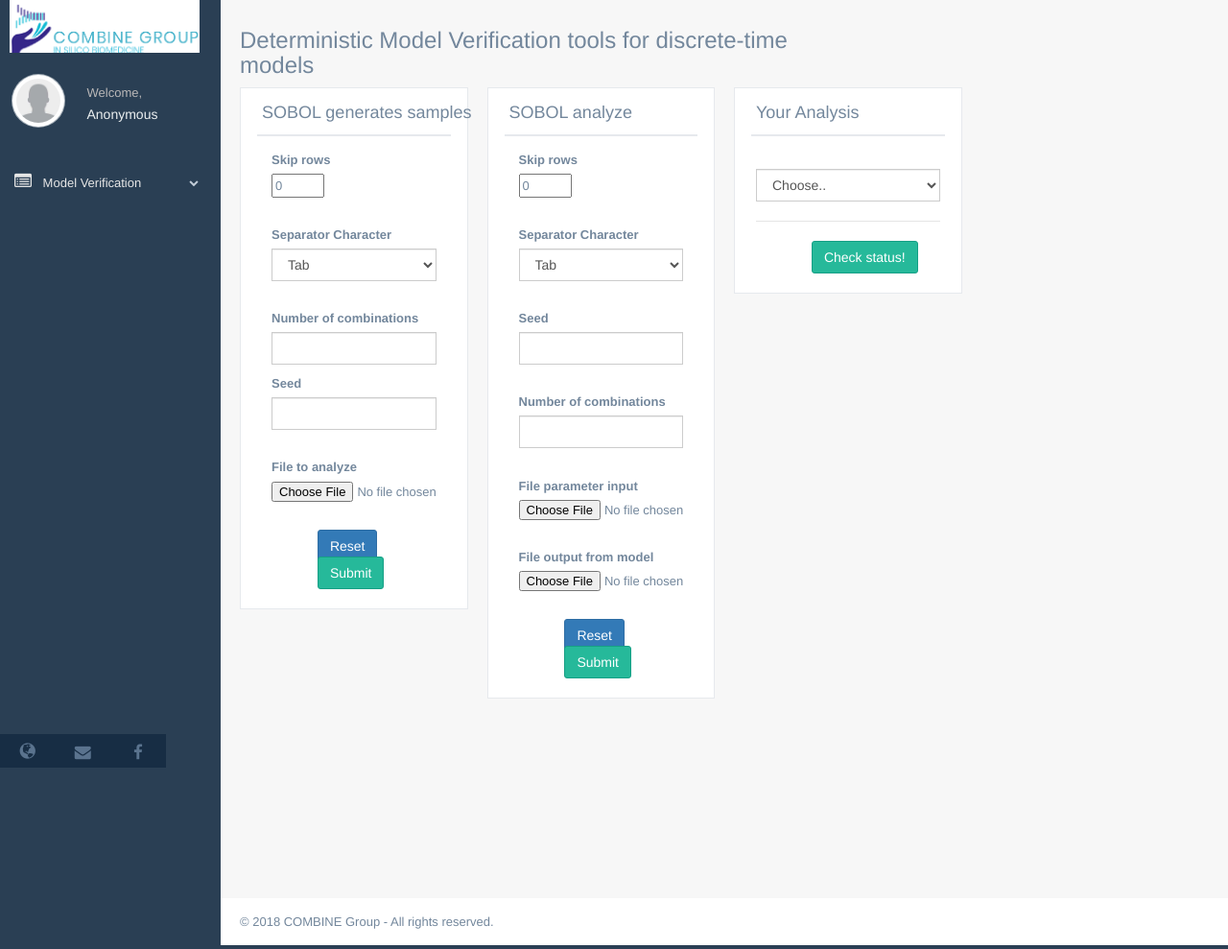
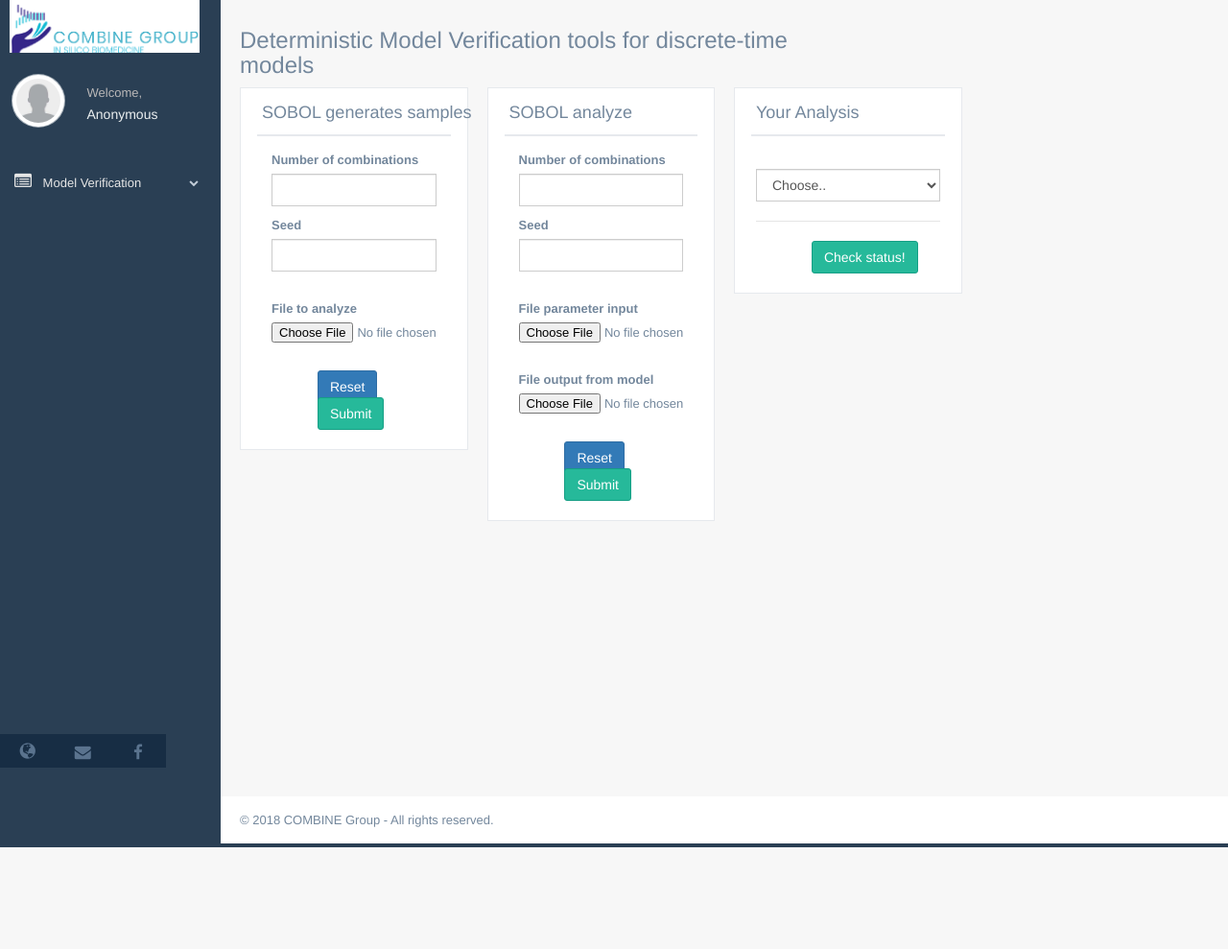
Before and after one commit to COMBINE-Group/docker_verify, a Django app: page /verify_sobol_analysis/ in a window 1280 px wide. Shown: the whole page at 96% size. After the commit the page ends 883 px from the top, so only its background shows below. Run offline with Django 3.2, Linux system fonts and the light colour scheme; some libraries are stand-ins or nearby versions.

Commit message:
add sobol generate sample
minor fix

```diff
--- a/requirements.txt
+++ b/requirements.txt
@@ -12,3 +12,4 @@ scikit-optimize~=0.8.1
 pandas~=1.2.0
 scipy~=1.6.0
 scikit-learn~=0.24.1
+SALib
--- a/verify/static/js/function_verify_sobol.js
+++ b/verify/static/js/function_verify_sobol.js
@@ -12,8 +12,6 @@ $(document).ready(function () {
         //nascondo i div per i plot
         $('.divPlot').attr('style', 'visibility: hidden;');
         $('.divPrintPlot').attr('style', 'visibility: hidden;');
-        let number_skip_row = $("input[name=number_skip_row_sobol]").val()
-        let char_sep = $('select[name=char_sep_sobol]').val();
         let number_combinations = $("#number_combinations_sobol").val()
         let seed = $("#seed").val()
 
@@ -33,8 +31,6 @@ $(document).ready(function () {
                 data.append("file", file);
             });
             data.append("csrfmiddlewaretoken", csrf_token)
-            data.append("number_skip_row", number_skip_row)
-            data.append("char_sep", char_sep)
             data.append("number_combinations", number_combinations)
             data.append("seed", seed)
             data.append("name_analysis", 'sobol_generates_samples')
@@ -87,8 +83,6 @@ $(document).ready(function () {
         //nascondo i div per i plot
         $('.divPlot').attr('style', 'visibility: hidden;');
         $('.divPrintPlot').attr('style', 'visibility: hidden;');
-        let number_skip_row = $("input[name=number_skip_row_analyze]").val()
-        let char_sep = $('select[name=char_sep_analyze]').val();
         let seed = $("#seed_analyze").val()
         let number_combinations = $("#number_combinations_sobol").val()
 
@@ -112,8 +106,6 @@ $(document).ready(function () {
                 data.append("files_output_model", file);
             });
             data.append("csrfmiddlewaretoken", csrf_token)
-            data.append("number_skip_row", number_skip_row)
-            data.append("char_sep", char_sep)
             data.append("seed", seed)
             data.append("number_combinations", number_combinations)
             data.append("name_analysis", 'sobol_analyze')
--- a/verify/templates/verify/verify_sobol_gen.html
+++ b/verify/templates/verify/verify_sobol_gen.html
@@ -25,31 +25,6 @@
                         <div class="x_content">
                             <form action="#" method="POST" name="form_virtual" id="fileUploadForm"
                                   class="form-horizontal form-label-left input_mask" enctype="multipart/form-data">
-                                <div class="form-group">
-                                    <div class="col-md-12 col-sm-12 col-xs-12">
-                                        <label>Skip rows</label>
-                                    </div>
-                                    <div class="col-md-12 col-sm-12 col-xs-12">
-                                        <input type="number" name="number_skip_row_sobol"
-                                               required="required" min="0"
-                                               max="20" step="1" value="0">
-                                    </div>
-                                </div>
-                                <br/>
-                                <div class="form-group">
-                                    <div class="col-md-12 col-sm-12 col-xs-12">
-                                        <label>Separator Character </label>
-                                    </div>
-                                    <div class="col-md-12 col-sm-12 col-xs-12">
-                                        <select name="char_sep_sobol" class="form-control" required>
-                                            <option value="tab">Tab</option>
-                                            <option value="comma">Comma</option>
-                                            <option value="semicol">Semicolon</option>
-                                            <option value="space">Space</option>
-                                        </select>
-                                    </div>
-                                </div>
-                                <br/>
                                 <div class="form-group">
                                     <div class="col-md-12 col-sm-12 col-xs-12">
                                         <label>Number of combinations</label>
@@ -103,31 +78,17 @@
                         <div class="x_content">
                             <form action="#" method="POST" name="form_virtual" id="fileUploadForm"
                                   class="form-horizontal form-label-left input_mask" enctype="multipart/form-data">
+
                                 <div class="form-group">
                                     <div class="col-md-12 col-sm-12 col-xs-12">
-                                        <label>Skip rows</label>
+                                        <label>Number of combinations</label>
                                     </div>
                                     <div class="col-md-12 col-sm-12 col-xs-12">
-                                        <input type="number" name="number_skip_row_analyze"
-                                               required="required" min="0"
-                                               max="20" step="1" value="0">
+                                        <input type="text" id="number_combinations_sobol"
+                                               name="number_combinations_sobol"
+                                               class="form-control" required>
                                     </div>
                                 </div>
-                                <br/>
-                                <div class="form-group">
-                                    <div class="col-md-12 col-sm-12 col-xs-12">
-                                        <label>Separator Character </label>
-                                    </div>
-                                    <div class="col-md-12 col-sm-12 col-xs-12">
-                                        <select name="char_sep_analyze" class="form-control" required>
-                                            <option value="tab">Tab</option>
-                                            <option value="comma">Comma</option>
-                                            <option value="semicol">Semicolon</option>
-                                            <option value="space">Space</option>
-                                        </select>
-                                    </div>
-                                </div>
-                                <br/>
                                 <div class="form-group">
                                     <div class="col-md-12 col-sm-12 col-xs-12">
                                         <label>Seed</label>
@@ -135,17 +96,6 @@
                                     <div class="col-md-12 col-sm-12 col-xs-12">
                                         <input type="text" id="seed_analyze"
                                                name="seed_analyze"
-                                               class="form-control" required>
-                                    </div>
-                                </div>
-                                <br/>
-                                <div class="form-group">
-                                    <div class="col-md-12 col-sm-12 col-xs-12">
-                                        <label>Number of combinations</label>
-                                    </div>
-                                    <div class="col-md-12 col-sm-12 col-xs-12">
-                                        <input type="text" id="number_combinations_sobol"
-                                               name="number_combinations_sobol"
                                                class="form-control" required>
                                     </div>
                                 </div>
@@ -260,7 +210,7 @@
         let appname = "{{ appname }}";
         let user_username = "Anonymous";
         let url_check_simulations = "{% url 'check-simulations-verify' %}";
-        let url_run_sobol_analysis = "{% url 'sobol-analysis' %}";
+        let url_run_sobol_analysis = "{% url 'sobol_generates_sample' %}";
         let url_run_sobol_analyze = "{% url 'sobol-analyze' %}";
         let url_read_info = "{% url 'read-info-simulation-verify' %}";
         let csrf_token = "{{ csrf_token }}"
--- a/verify/urls.py
+++ b/verify/urls.py
@@ -9,8 +9,8 @@ urlpatterns = [
     path('runSmoothness_analysis/', views.smoothness_analysis, name='run-smoothness_analysis'),
     path('checkSimulationVerify/', views.check_simulations, name='check-simulations-verify'),
     path('readInfoSimulationVerify/', views.read_info_simulation, name='read-info-simulation-verify'),
-    # path('runSobol_analysis/', views.sobol_analysis, name='sobol-analysis'),
-    # path('runSobol_analyze/', views.sobol_analyze, name='sobol-analyze'),
+    path('runSobol_analysis/', views.sobol_generates_sample, name='sobol_generates_sample'),
+    path('runSobol_analyze/', views.sobol_analyze, name='sobol-analyze'),
     path('verify_lhs-prcc/', views.verify_lhs_prcc, name='verify_lhs_prcc'),
 
 ]
--- a/verify/views.py
+++ b/verify/views.py
@@ -1,12 +1,14 @@
 from django.conf import settings
 from django.shortcuts import render
 from utilities.tools import check_status_simulation, check_content_type, create_simulation_folder, \
-    get_plot_trends_convergence_corr, save_and_convert_files, existence_and_unique_analysis, run_smoothness_analysis
+    get_plot_trends_convergence_corr, save_and_convert_files, existence_and_unique_analysis, run_smoothness_analysis, \
+    run_sobol_analysis
 from django.http import JsonResponse
 import shutil
 import os
 import threading
 import pandas as pd
+import numpy as np
 
 
 def verify_lhs_prcc(response):
@@ -138,3 +140,38 @@ def smoothness_analysis(request):
         else:
             return JsonResponse({'status': 0, 'type': 'error', 'title': 'Error!',
                                  'mess': 'There was a problem during execution!'})
+
+
+def sobol_generates_sample(request):
+    if request.method == 'POST':
+        if len(request.FILES.getlist('file')) == 1:
+            if check_content_type(request.FILES.getlist('file'), 'text/csv,application/octet-stream'):
+
+                create_simulation_folder(settings.MEDIA_DIR_VERIFY, 'Anonymous', request.POST['name_analysis'])
+                new_list_files, sep = save_and_convert_files(request.FILES.getlist('file'), os.getcwd())
+
+                n_combinations = request.POST['number_combinations']
+
+                params = run_sobol_analysis(new_list_files[0], int(n_combinations), int(request.POST['seed']))
+
+                np.savetxt('out.txt', params)
+                path = os.path.join(os.getcwd(), 'out.txt')
+                path_out = path.split('/')[-6:]
+                out = '/'.join(path_out)
+
+                link = request.scheme + '://' + request.get_host() + '/' + out
+                os.chdir(settings.BASE_DIR_VERIFY)
+
+                return JsonResponse({'status': 1, 'type': 'success', 'title': '<u>Completed</u>',
+                                     'mess': '', 'data': link})
+            else:
+                return JsonResponse({'status': 0, 'type': 'error', 'title': 'Error!',
+                                     'mess': 'There was a problem during execution!'})
+        else:
+            return JsonResponse({'status': 0, 'type': 'error', 'title': 'Error!',
+                                 'mess': 'No files selected!'})
+
+
+def sobol_analyze(request):
+    JsonResponse({'status': 0, 'type': 'error', 'title': 'Error!',
+                  'mess': 'There was a problem during execution!'})
```
Also changed, not shown: utilities/tools.py (+57 -8 lines).
